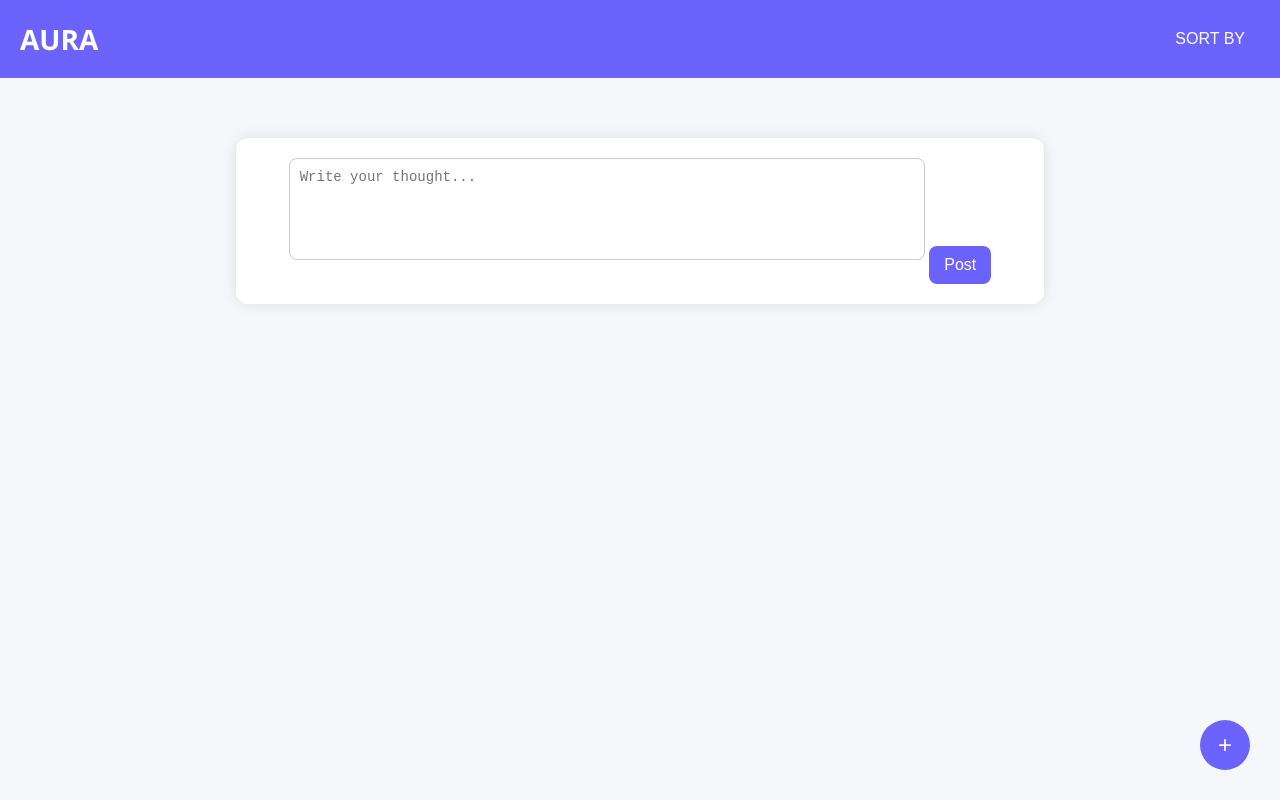
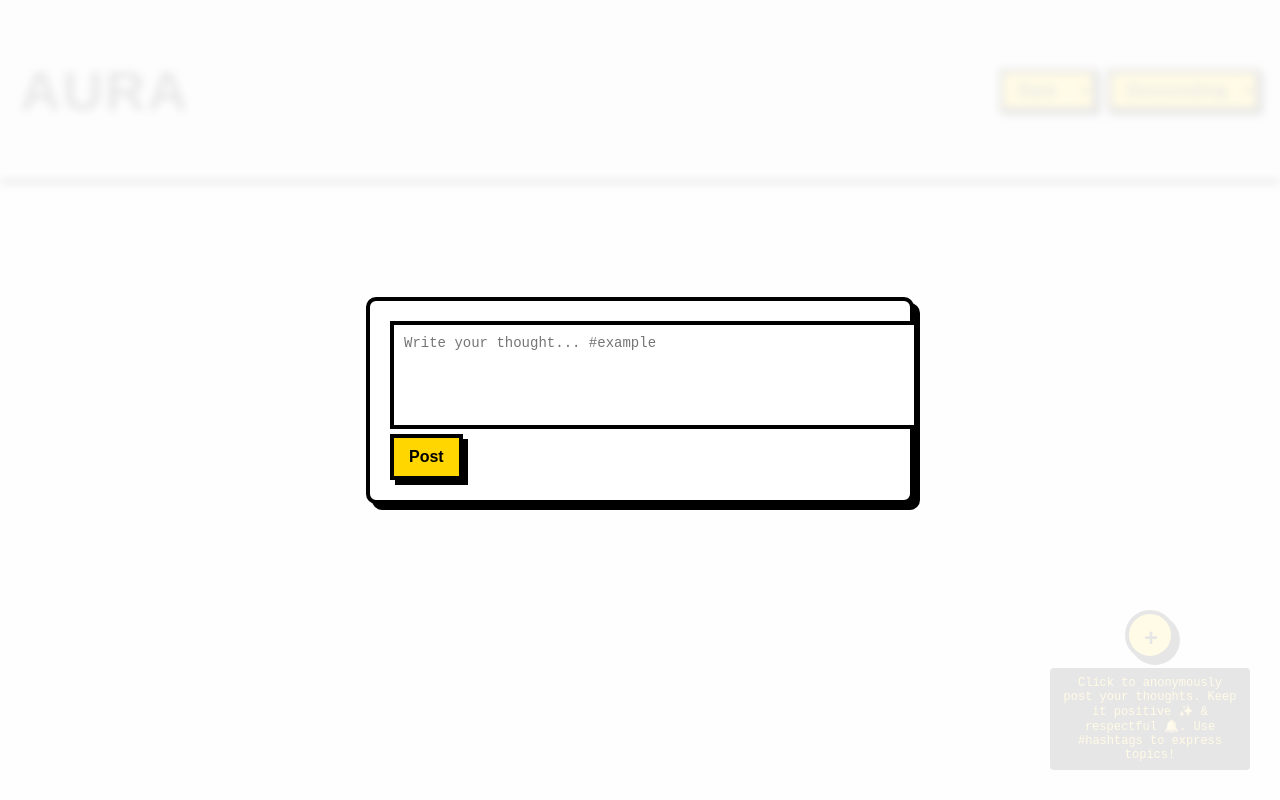
Before and after one commit to harisudhan8/AURA, a plain HTML site: page frontend/index.html in a window 1280 px wide. Both pictures are taken after a click on the button "Post an anonymous thought 💭". Drawn offline with Linux system fonts and the light colour scheme; no server answers.

Commit message:
project enhancement

```diff
--- a/frontend/app.js
+++ b/frontend/app.js
@@ -1,16 +1,23 @@
 let sortBy = 'timestamp';
 let order = 'desc';
+const backendUrl = 'https://aura-zes5.onrender.com';
 
-const backendUrl = 'https://aura-zes5.onrender.com';  // 👈 Add your backend URL here
+const likeSound = new Audio('likes.mp3');
+async function fetchMessages() {
+    const sortBy = document.getElementById('sortField').value;
+    const order = document.getElementById('sortOrder').value;
 
-async function fetchMessages() {
     const response = await fetch(`${backendUrl}/api/thoughts?sortBy=${sortBy}&order=${order}`);
     const thoughts = await response.json();
+
     const container = document.getElementById('messageContainer');
     container.innerHTML = '';
+
     thoughts.forEach(thought => {
         const card = document.createElement('div');
-        card.className = `message-card ${thought.likes % 2 === 0 ? 'green' : 'blue'}`;
+        const colors = ['green', 'blue', 'yellow', 'red', 'orange'];
+        const randomColor = colors[Math.floor(Math.random() * colors.length)];
+        card.className = `message-card ${randomColor}`;
         card.innerHTML = `
             <p>${thought.message}</p>
             <p class="like-btn" onclick="likeMessage('${thought._id}')">💛 ${thought.likes}</p>
@@ -20,18 +27,31 @@ async function fetchMessages() {
     });
 }
 
+
 async function submitMessage() {
     const message = document.getElementById('messageInput').value;
+    if (!message.trim()) return;
+
     await fetch(`${backendUrl}/api/thoughts`, {
         method: 'POST',
         headers: { 'Content-Type': 'application/json' },
         body: JSON.stringify({ message })
     });
+
+    // Play sound
+    const audio = new Audio('post-sound.mp3');
+    audio.play();
+
+    // Close form
+    document.getElementById('formOverlay').style.display = 'none';
+    document.body.classList.remove('blur-background');
     document.getElementById('messageInput').value = '';
+
     fetchMessages();
 }
 
 async function likeMessage(id) {
+    likeSound.play();
     await fetch(`${backendUrl}/api/thoughts/${id}/like`, { method: 'POST' });
     fetchMessages();
 }
@@ -48,7 +68,8 @@ function sortMessages() {
 }
 
 function openForm() {
-    document.getElementById('formContainer').style.display = 'block';
+    document.getElementById('formOverlay').style.display = 'flex';
+    document.body.classList.add('blur-background');
 }
 
 fetchMessages();
--- a/frontend/index.html
+++ b/frontend/index.html
@@ -6,18 +6,37 @@
     <link rel="stylesheet" href="styles.css">
 </head>
 <body>
+
     <div class="header">
         <h1>AURA</h1>
-        <button onclick="sortMessages()" class="sort-btn">SORT BY</button>
+        <div class="sort-controls">
+    <select id="sortField" onchange="fetchMessages()">
+        <option value="timestamp">Date</option>
+        <option value="likes">Likes</option>
+    </select>
+
+    <select id="sortOrder" onchange="fetchMessages()">
+        <option value="desc">Descending</option>
+        <option value="asc">Ascending</option>
+    </select>
+</div>
+
     </div>
 
     <div class="message-container" id="messageContainer"></div>
 
-    <button onclick="openForm()" class="add-btn">+</button>
+    <!-- Plus button with tooltip -->
+    <div class="add-btn-wrapper">
+        <button onclick="openForm()" class="add-btn" title="Post an anonymous thought 💭">+</button>
+        <span class="tooltip">Click to anonymously post your thoughts. Keep it positive ✨ & respectful 🔔. Use #hashtags to express topics!</span>
+    </div>
 
-    <div class="form-container" id="formContainer">
-        <textarea id="messageInput" placeholder="Write your thought..."></textarea>
-        <button onclick="submitMessage()">Post</button>
+    <!-- Form Popup Overlay -->
+    <div class="form-overlay" id="formOverlay">
+        <div class="form-popup">
+            <textarea id="messageInput" placeholder="Write your thought... #example"></textarea>
+            <button onclick="submitMessage()">Post</button>
+        </div>
     </div>
 
     <script src="app.js"></script>
--- a/frontend/styles.css
+++ b/frontend/styles.css
@@ -1,104 +1,194 @@
 body {
     margin: 0;
-    font-family: 'Segoe UI', Tahoma, Geneva, Verdana, sans-serif;
-    background-color: #f5f7fa;
+    font-family: 'Roboto Mono', monospace;
+    background-color: #f5f5f5;
+    color: #1a1a1a;
 }
 
+/* Header */
 .header {
-    background-color: #6c63ff;
-    color: #fff;
+    background-color: #ececec;
+    border-bottom: 4px solid #000;
     padding: 20px;
     display: flex;
     justify-content: space-between;
     align-items: center;
+    font-family: 'Bebas Neue', sans-serif;
+    font-size: 28px;
+    letter-spacing: 2px;
+    flex-wrap: wrap;
 }
 
-.header h1 {
-    margin: 0;
-    font-size: 28px;
+/* Sort Button */
+.sort-btn,
+.add-btn,
+.form-popup button {
+    border: 4px solid #000;
+    background-color: #ffd600;
+    color: #000;
+    font-weight: bold;
+    font-size: 16px;
+    padding: 10px 15px;
+    cursor: pointer;
+    box-shadow: 5px 5px 0 #000;
+    transition: transform 0.2s, box-shadow 0.2s;
 }
 
-.sort-btn, .add-btn, .form-container button {
-    background-color: #6c63ff;
-    color: #fff;
-    border: none;
-    border-radius: 8px;
-    padding: 10px 15px;
-    font-size: 16px;
-    cursor: pointer;
-    transition: background-color 0.2s;
+.sort-btn:hover,
+.add-btn:hover,
+.form-popup button:hover {
+    transform: translate(2px, 2px);
+    box-shadow: 3px 3px 0 #000;
 }
 
-.sort-btn:hover, .add-btn:hover, .form-container button:hover {
-    background-color: #574fd6;
-}
-
+/* Messages */
 .message-container {
     display: flex;
-    flex-wrap: wrap;
+    flex-direction: column;
     gap: 20px;
     padding: 20px;
-    justify-content: center;
+    align-items: center;
 }
 
 .message-card {
-    width: 280px;
+    background-color: #fff;
+    border: 4px solid #000;
+    box-shadow: 6px 6px 0 #000;
     padding: 20px;
-    border-radius: 12px;
-    background-color: #fff;
-    box-shadow: 0 5px 15px rgba(0, 0, 0, 0.1);
+    width: 80%;
+    max-width: 600px;
     font-family: 'Courier New', Courier, monospace;
-    line-height: 1.6;
-    color: #333;
-    position: relative;
+    display: flex;
+    flex-direction: column;
+    gap: 10px;
+    border-left: 12px solid #000;
 }
 
-.message-card.green {
-    border-left: 6px solid #00c853;
-}
+.message-card.green { border-left-color: #00c853; }
+.message-card.blue { border-left-color: #00bcd4; }
+.message-card.yellow { border-left-color: #ffd600; }
+.message-card.red { border-left-color: #ff5252; }
+.message-card.orange { border-left-color: #ff9100; }
 
-.message-card.blue {
-    border-left: 6px solid #00bcd4;
+.message-card:hover {
+    transform: translate(2px, 2px);
+    box-shadow: 4px 4px 0 #000;
 }
 
 .message-card p {
-    margin: 8px 0;
+    margin: 0;
+    line-height: 1.6;
+    word-break: break-word;
+    font-size: 1rem;
 }
 
+/* Like Button */
 .like-btn {
+    font-family: 'Bebas Neue', sans-serif;
+    letter-spacing: 1px;
+    font-weight: bold;
+    font-size: 1.1rem;
+    cursor: pointer;
     color: #ff4081;
+}
+
+/* Timestamp */
+.message-card p:last-child {
+    font-size: 0.85rem;
+    opacity: 0.7;
+}
+.sort-controls {
+    display: flex;
+    gap: 10px;
+    align-items: center;
+}
+
+.sort-controls select {
+    border: 4px solid #000;
+    background-color: #ffd600;
+    color: #000;
+    font-weight: bold;
+    font-size: 16px;
+    padding: 8px 12px;
     cursor: pointer;
-    font-weight: bold;
+    box-shadow: 3px 3px 0 #000;
+    font-family: 'Bebas Neue', sans-serif;
+    letter-spacing: 1px;
+}
+
+/* Add Button with Tooltip */
+.add-btn-wrapper {
+    position: fixed;
+    right: 30px;
+    bottom: 30px;
+    display: flex;
+    flex-direction: column;
+    align-items: center;
 }
 
 .add-btn {
-    position: fixed;
-    right: 30px;
-    bottom: 30px;
     width: 50px;
     height: 50px;
     border-radius: 50%;
     font-size: 24px;
 }
 
-.form-container {
-    display: none;
-    padding: 20px;
+/* Tooltip Text */
+.tooltip {
+    margin-top: 8px;
+    background-color: #000;
+    color: #ffd600;
+    padding: 8px 10px;
+    font-size: 12px;
+    border-radius: 4px;
+    max-width: 180px;
     text-align: center;
-    background-color: #fff;
-    box-shadow: 0 0 15px rgba(0,0,0,0.1);
-    margin: 20px auto;
-    width: 60%;
-    border-radius: 12px;
 }
 
-.form-container textarea {
-    width: 80%;
+/* Form Overlay */
+.form-overlay {
+    position: fixed;
+    top: 0;
+    left: 0;
+    height: 100vh;
+    width: 100vw;
+    background-color: rgba(255, 255, 255, 0.9);
+    display: none;
+    align-items: center;
+    justify-content: center;
+    z-index: 10;
+}
+
+/* Popup */
+.form-popup {
+    background-color: #fff;
+    border: 4px solid #000;
+    box-shadow: 6px 6px 0 #000;
+    padding: 20px;
+    border-radius: 10px;
+    width: 90%;
+    max-width: 500px;
+}
+
+.form-popup textarea {
+    width: 100%;
     height: 80px;
     padding: 10px;
     font-size: 14px;
-    border: 1px solid #ccc;
-    border-radius: 8px;
-    margin-bottom: 10px;
+    border: 4px solid #000;
     resize: none;
 }
+
+/* Blur Background */
+.blur-background .header,
+.blur-background .message-container {
+    filter: blur(4px);
+    pointer-events: none;
+}
+
+/* Responsive Adjustments */
+@media (max-width: 768px) {
+    .header { flex-direction: column; gap: 15px; text-align: center; }
+    .message-card { width: 95%; }
+    .tooltip { max-width: 90%; }
+}
```
Also changed, not shown: 2 other files.
